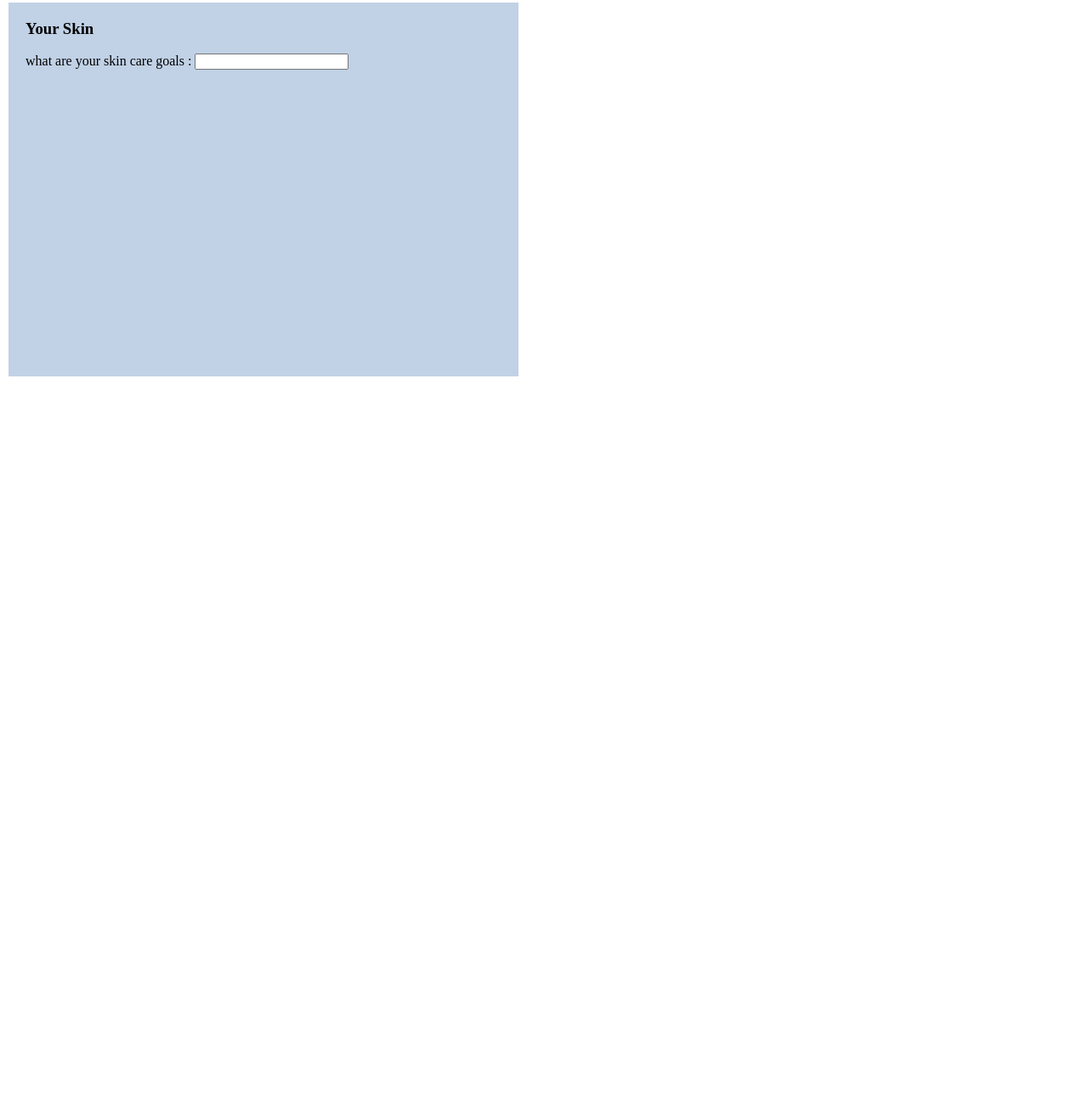
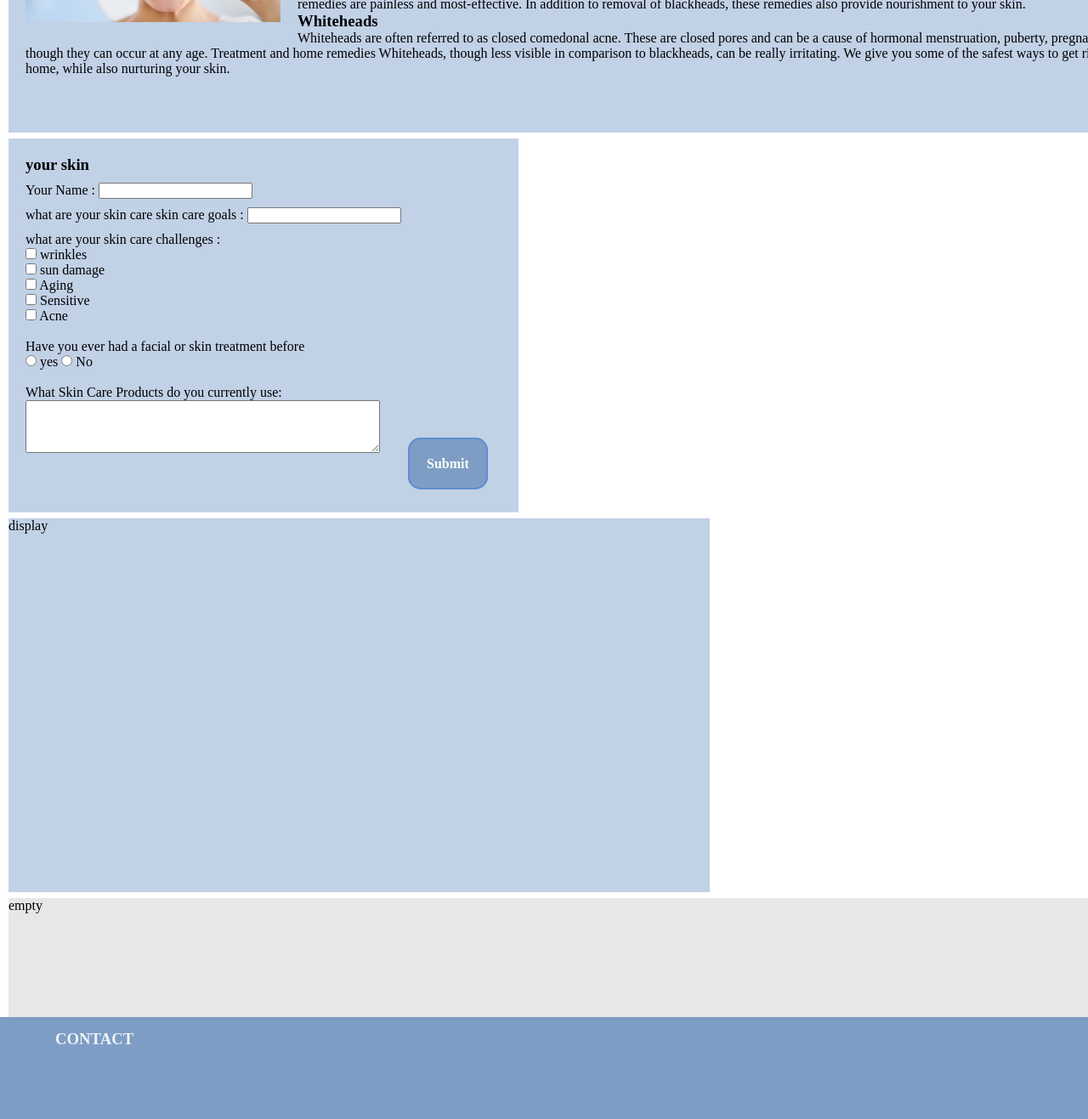
Before and after one commit to reemamro98/front-end-project, a plain HTML site: page index.html in a window 1280 px wide. Shown: the part 1301-2618 px from the top of the page at 85% size. Before the commit the page ends 1744 px from the top, so only its background shows below. Drawn offline with Linux system fonts and the light colour scheme.

Commit message:
modified html&css code

```diff
--- a/index.html
+++ b/index.html
@@ -15,12 +15,21 @@
             <div class="sidebar">
                <ul class="features-menu">
                   <li><a href='#'>Skin Type</a></li>
+                  <li><a href='#'>Face wash</a></li>
+                  <li><a href='#'>Bar Soap</a></li>
+                  <li><a href='#'>Toner</a></li>
+                  <li><a href='#'>serums</a></li>
+                  <li><a href='#'>Moisturizer</a></li>
+                  <li><a href='#'>sun screen</a></li>
+                  <li><a href='#'>eye product</a></li>
+                  <li><a href='#'>lip product</a></li>
                   <li><a href='#'>Skin Concerns</a></li>
                   <li><a href='#'>Expert Advice</a></li>
                   <li><a href='#'>Body care</a></li>
                   <li><a href='#'>Product Picks</a></li>
                   <li><a href='#'>Skin Pedia</a></li>
                   <li><a href='#'>Life style</a></li>
+
                </ul>
             </div>
             <div class="content">
@@ -47,30 +56,82 @@
                </p>
             </div>
             <div class="form">
-              <form action="" method="GET"  class="skin-form">
-                <h3>Your Skin</h3> <br>
-               what are your skin care goals :
-               <input type="text" name="name">
+               <form action="" method="GET"  class="skin-form">
+                  <h3>your skin</h3>
+                  <div class='name'>
+                     <label for='name'>Your Name :</label>
+                     <input id='name' name='name' type='text'/>
+                  </div>
+                  <div class='skin-goals'>
+                     <label for='skin'>what are your skin care skin care goals :</label>
+                     <input id='skin' name='skin' type='text'/>
+                  </div>
+                  <div class="skin-challenges" >
+                     what are your skin care challenges :
+                     <br>
+                     <input id='skin-1'
+                        name='skin-1'
+                        type='checkbox'
+                        value='wrinkles'/>
+                     <label for='skin-1' class='checkbox-label'>wrinkles</label>
+                     <br>
+                     <input id='skin-2'
+                        name='skin-2'
+                        type='checkbox'
+                        value='sundamage'
+                        /> <label for='skin-2' class='checkbox-label'>sun damage</label>
+                     <br>
+                     <input id='skin-3'
+                        name='skin-ch'
+                        type='checkbox'
+                        value='aging'
+                        />
+                     <label for='skin-3' class='checkbox-label'>Aging</label>
+                     <br>
+                     <input id='skin-4'
+                        name='skin-ch'
+                        type='checkbox'
+                        value='sensitive'
+                        />
+                     <label for='skin-4' class='checkbox-label'>Sensitive</label>
+                     <br>
+                     <input id='skin-5'
+                        name='skin-ch'
+                        type='checkbox'
+                        value='Acne'
+                        />
+                     <label for='skin-5' class='checkbox-label'>Acne</label>
+                  </div>
+                  <br>
+                  <div class="skin-products"> Have you ever had a facial or skin treatment before <br>
+                     <input id='yes'
+                        name='product'
+                        type='radio'
+                        value='yes'
+                        />
+                     <label for='yes' class='radio-label'>yes</label>
+                     <input id='no'
+                        name='product'
+                        type='radio'
+                        value='No'
+                        />
+                     <label for='yes' class='radio-label'>No</label>
+                  </div>
+                  <br>
+                  <label for="product">What Skin Care Products do you currently use:</label>
+                  <textarea id="product" name="product" rows="4" cols="50">
 
+</textarea>
+                  <a id ="button-1"class='button' href='#display'>Submit</a>
+               </form>
+            </div>
+            <div class="display"> display
+            </div>
+            <div class="empty">empty</div>
 
-
-
-
-
-
-
-
-
-
-
-              </form>
-
-
-
-
-
-
-            </div>
+            <footer class="footer">
+               <h3>CONTACT</h3>
+            </footer>
          </div>
       </div>
    </body>
--- a/styles.css
+++ b/styles.css
@@ -36,7 +36,7 @@ header .logo {
 .sidebar {
   float: left;
   width: 210px;
-  height: 800px;
+  height: 960px;
   background-color: rgb(128, 194, 137);
 }
 
@@ -100,3 +100,71 @@ a:hover {
   margin-left: 10px;
   margin-top: 7px;
 }
+
+.skin-challenges{
+
+  margin-top: 10px;
+  /* display: flex; */
+  /* flex-direction: column; */
+
+}
+
+.skin-goals{
+  margin-top: 10px;
+}
+
+.name{
+  margin-top: 10px;
+}
+
+.skin-challenges .chekbox-label{
+  width: auto;
+}
+
+.button{
+
+  color: rgb(89, 110, 155);
+  background-color: #7e9dc5;
+  font-weight: bold;
+  padding: 20px;
+  text-align: center;
+  border: 2px solid rgb(94, 142, 204);
+  border-radius: 15px;
+
+  margin-left: 450px;
+
+
+
+}
+.display{
+
+  float: left;
+  width: 825px;
+  height: 440px;
+  background-color: #c1d1e6;
+  margin-left: 10px;
+  margin-top: 7px;
+}
+
+.footer{
+  clear: both;
+  width: 100%;
+  background-color:#7e9dc5;
+  height: 120px;
+}
+
+.empty {
+  background-color: rgb(233, 230, 230);
+  float: left;
+  width: 1433px;
+  height: 140px;
+  display: block;
+  margin-left: 10px;
+  margin-top: 7px;
+
+}
+.footer h3{
+  padding: 15px;
+  margin-left: 50px;
+  color:rgb(240, 243, 245);
+}
```
